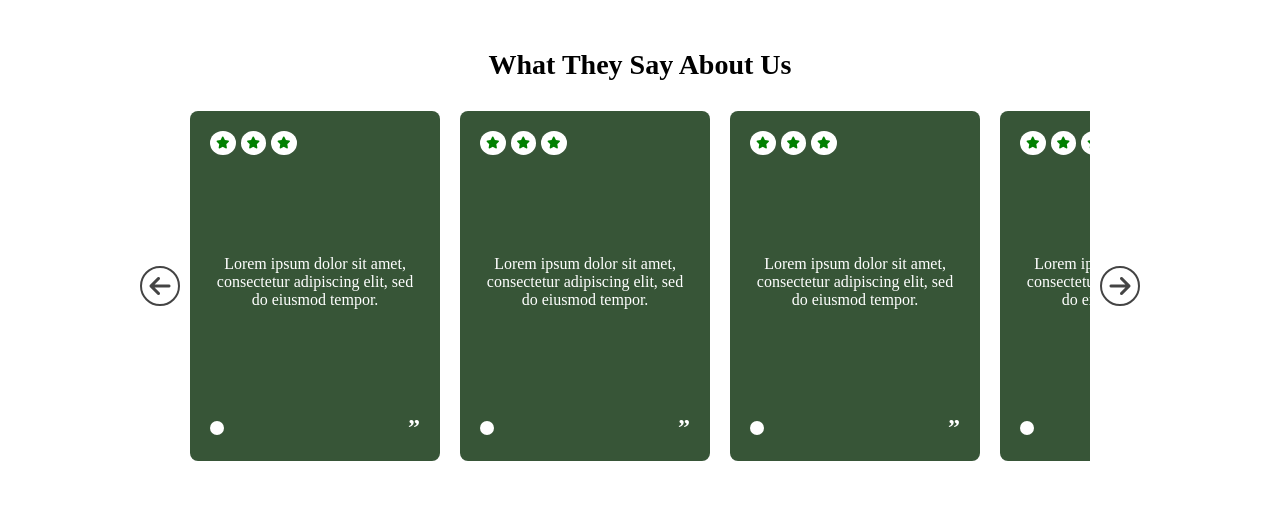
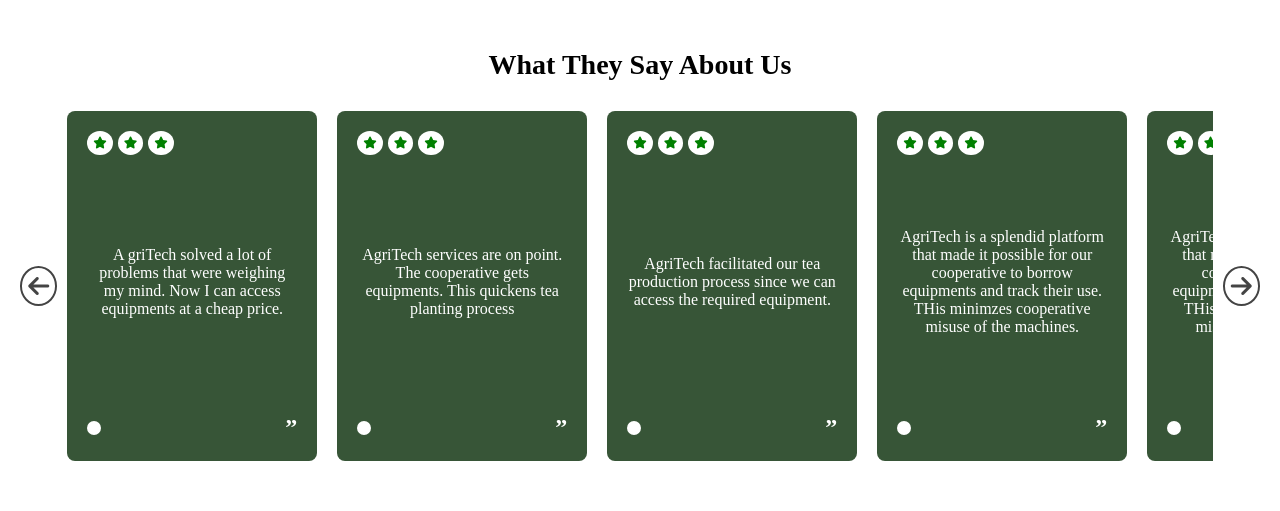
Before and after one commit to daniellasyombua/AgriTech-Informational-Web, a plain HTML site: page index.html in a window 1280 px wide. Shown: the part 1320-1831 px from the top of the page. Drawn offline with Linux system fonts and the light colour scheme.

Commit message:
testimonials

```diff
--- a/index.html
+++ b/index.html
@@ -11,7 +11,6 @@
     <title>AgriTech Informational Website</title>
 </head>
 <body>
-
     <div class="zoom-out">
         <div class="landing">
             <h2>EMPOWERING AGRICULTURE THROUGH SMART CONNECTIONS</h2>
@@ -70,7 +69,7 @@
                         <i class="fa-solid fa-star"></i>
                         <i class="fa-solid fa-star"></i>
                     </div>
-                    <p>Lorem ipsum dolor sit amet, consectetur adipiscing elit, sed do eiusmod tempor.</p>
+                    <p>A griTech solved a lot of problems that were weighing my mind. Now I can access equipments at a cheap price.</p>
                     <div class="card-footer">
                         <span class="circle"></span>
                         <span class="quote">”</span>
@@ -82,7 +81,7 @@
                         <i class="fa-solid fa-star"></i>
                         <i class="fa-solid fa-star"></i>
                     </div>
-                    <p>Lorem ipsum dolor sit amet, consectetur adipiscing elit, sed do eiusmod tempor.</p>
+                    <p>AgriTech services are on point. The cooperative gets equipments. This quickens tea planting process</p>
                     <div class="card-footer">
                         <span class="circle"></span>
                         <span class="quote">”</span>
@@ -94,7 +93,7 @@
                         <i class="fa-solid fa-star"></i>
                         <i class="fa-solid fa-star"></i>
                     </div>
-                    <p>Lorem ipsum dolor sit amet, consectetur adipiscing elit, sed do eiusmod tempor.</p>
+                    <p>AgriTech facilitated our tea production process since we can access the required equipment.  </p>
                     <div class="card-footer">
                         <span class="circle"></span>
                         <span class="quote">”</span>
@@ -106,7 +105,19 @@
                         <i class="fa-solid fa-star"></i>
                         <i class="fa-solid fa-star"></i>
                     </div>
-                    <p>Lorem ipsum dolor sit amet, consectetur adipiscing elit, sed do eiusmod tempor.</p>
+                    <p>AgriTech is a splendid platform that made it possible for our cooperative to borrow equipments and track their use. THis minimzes cooperative misuse of the machines.</p>
+                    <div class="card-footer">
+                        <span class="circle"></span>
+                        <span class="quote">”</span>
+                    </div>
+                </div>
+                 <div class="testimonial-card">
+                    <div class="card-header">
+                        <i class="fa-solid fa-star"></i>
+                        <i class="fa-solid fa-star"></i>
+                        <i class="fa-solid fa-star"></i>
+                    </div>
+                    <p>AgriTech is a splendid platform that made it possible for our cooperative to borrow equipments and track their use. THis minimzes cooperative misuse of the machines.</p>
                     <div class="card-footer">
                         <span class="circle"></span>
                         <span class="quote">”</span>
--- a/style.css
+++ b/style.css
@@ -141,8 +141,8 @@
   display: flex;
   overflow: hidden;
   gap: 20px;
-  width: 80%;
-  max-width: 900px;
+  width: 100%;
+  max-width: 1200px;
 }
 .testimonial-card {
   background-color: rgb(55, 85, 55);
@@ -178,7 +178,7 @@
   display: inline-block;
 }
 .red { background-color: #ff5f57; }
-.yellow { background-color: #ffbd2e; }
+.yellow { background-color: #b38624; }
 .green { background-color: #28c840; }
 .card-footer {
   display: flex;
```
